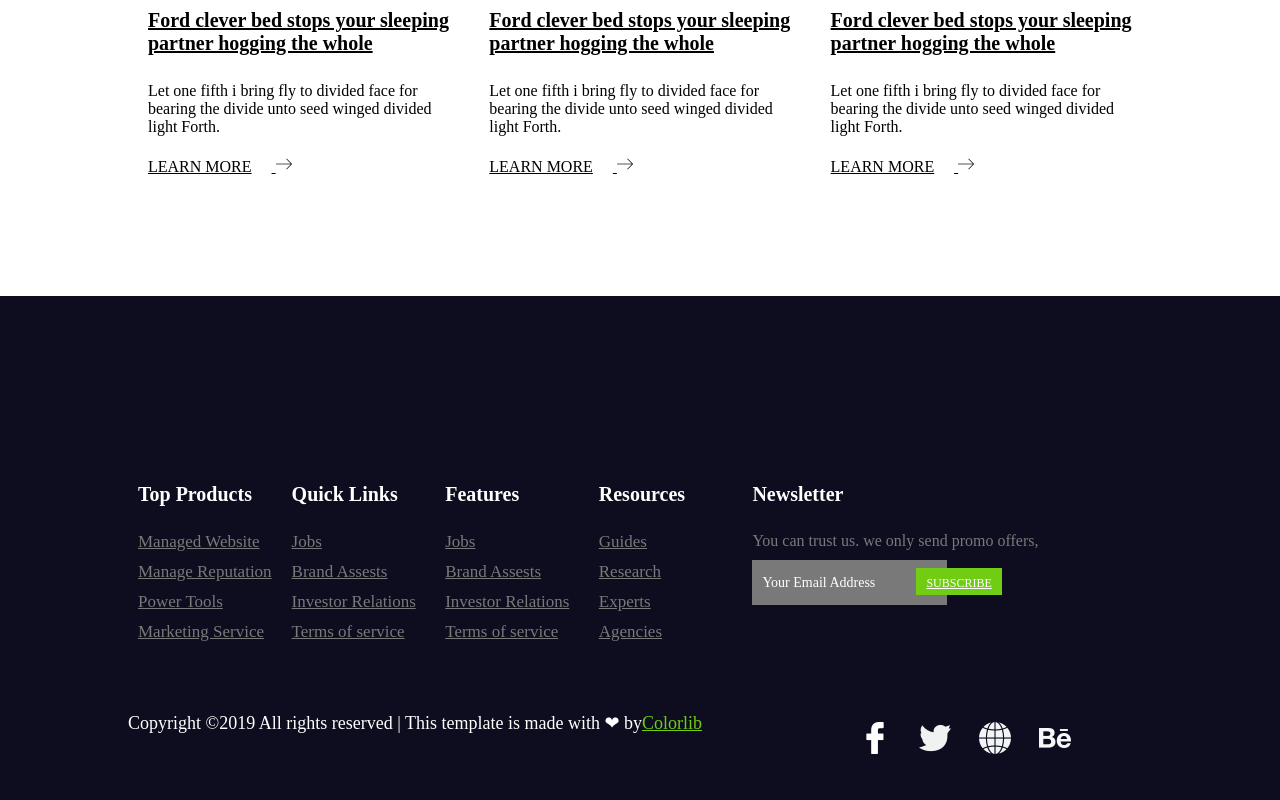
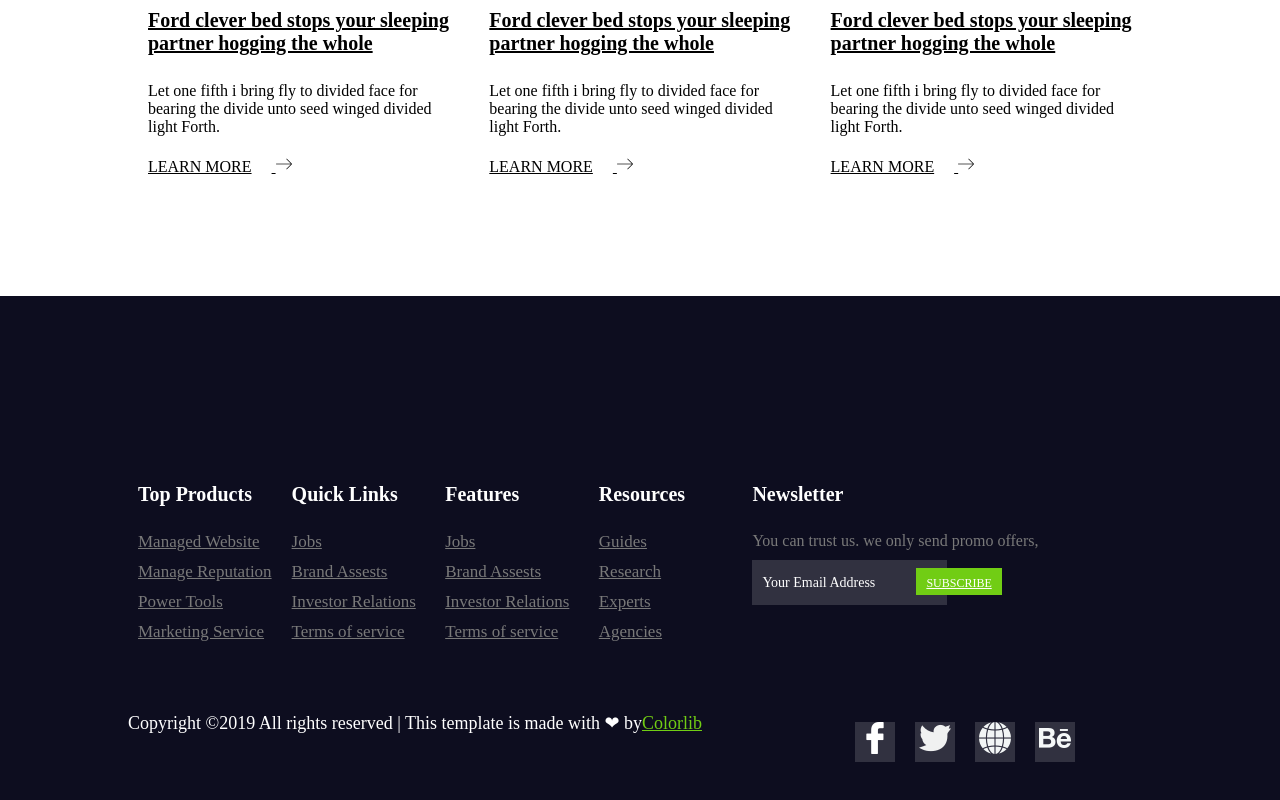
Before and after one commit to AbhishekKurmi14/web-Eiser-ecommerce, a plain HTML site: page index.html in a window 1280 px wide. Shown: the part 5405-6205 px from the top of the page. Drawn offline with Linux system fonts and the light colour scheme.

Commit message:
footer change

```diff
--- a/css/style.css
+++ b/css/style.css
@@ -510,6 +510,7 @@ p {
     width: 195px;
     padding: 15px 10px;
     float: left;
+    background-color: rgba(255,255,255,.15);
     height: 45px;
 }
 
@@ -569,6 +570,7 @@ p {
 .footer_7 {
     height: 100%;
     width: 100%;
+    background-color: rgba(255,255,255,.15);
 }
 
 .text_11 {
```
